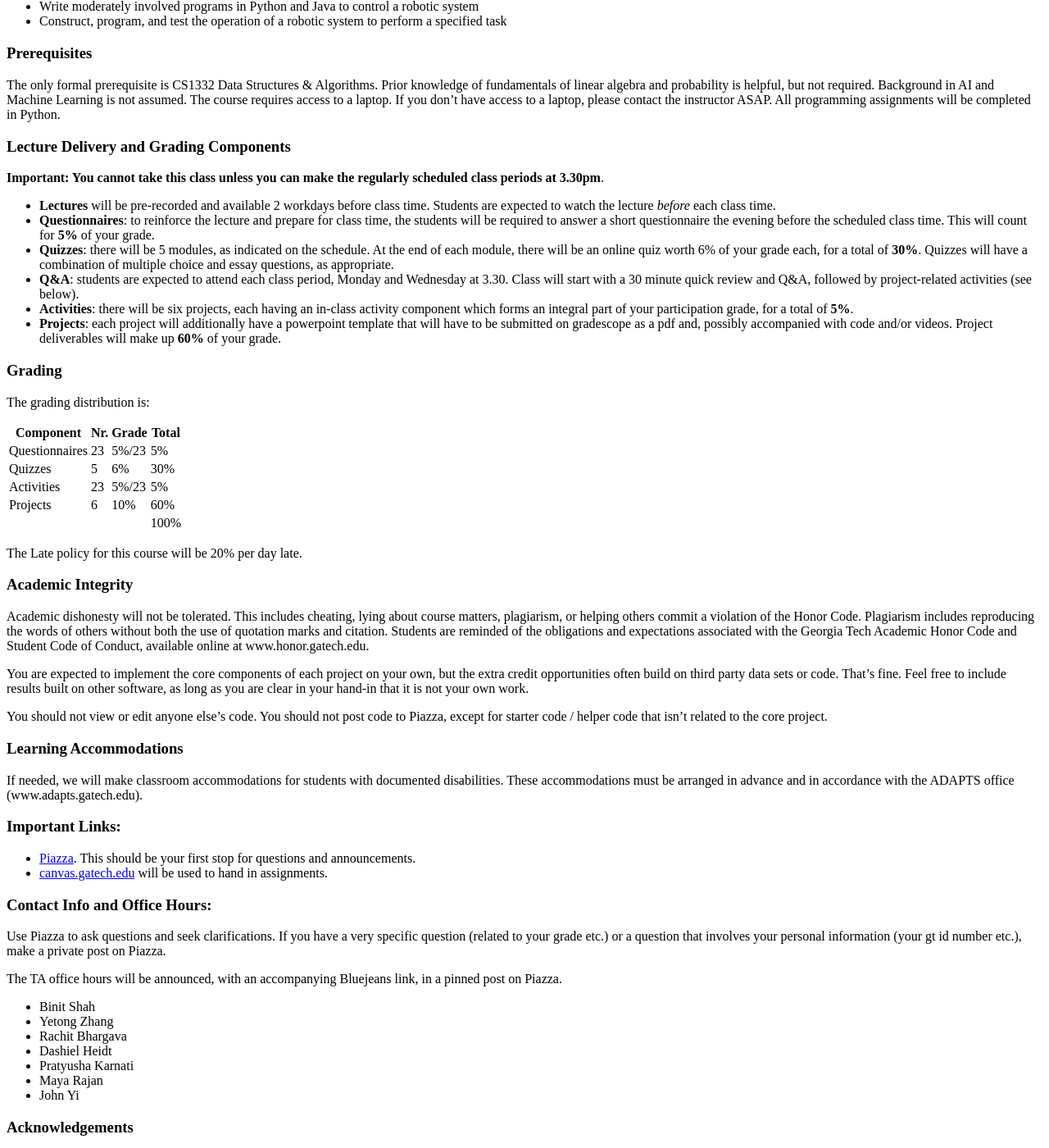
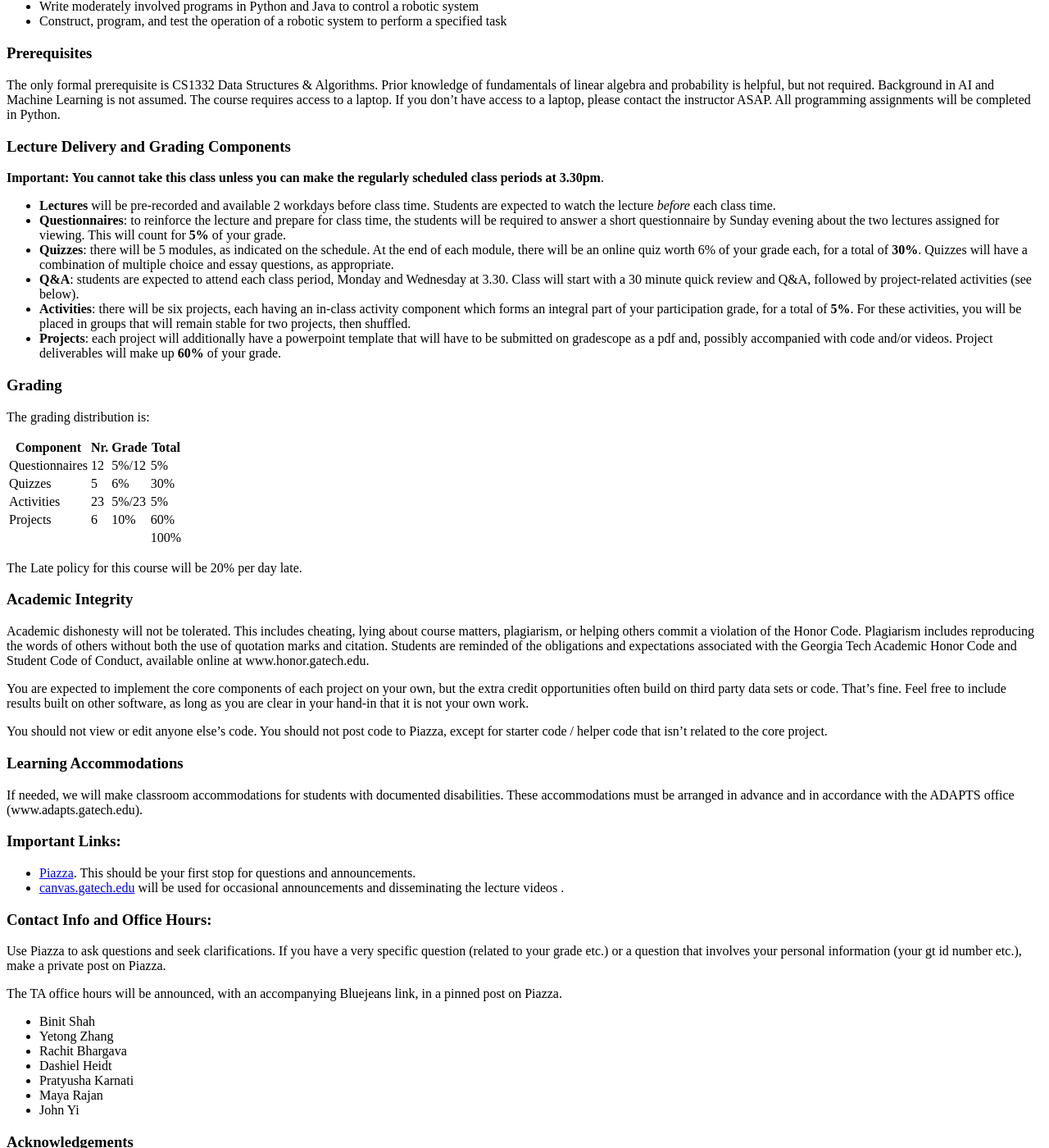
Before and after one commit to dellaert/22F-3630, a Jekyll site: the page built from syllabus.md, in a window 1280 px wide and 1400 px high, scrolled down 452 px. Shown: the whole window at 82% size. Built offline with Jekyll 4.4.1, drawn with Linux system fonts in a browser that asks for light colours.

Commit message:
Updated based on comments

```diff
--- a/syllabus.md
+++ b/syllabus.md
@@ -22,10 +22,10 @@ The course requires access to a laptop.  If you don’t have access to a laptop,
 **Important: You cannot take this class unless you can make the regularly scheduled class periods at 3.30pm**.
 
 - **Lectures** will be pre-recorded and available 2 workdays before class time. Students are expected to watch the lecture *before* each class time.
-- **Questionnaires**: to reinforce the lecture and prepare for class time, the students will be required to answer a short questionnaire the evening before the scheduled class time. This will count for **5%** of your grade.
+- **Questionnaires**: to reinforce the lecture and prepare for class time, the students will be required to answer a short questionnaire by Sunday evening about the two lectures assigned for viewing. This will count for **5%** of your grade.
 - **Quizzes**: there will be 5 modules, as indicated on the schedule. At the end of each module, there will be an online quiz worth 6% of your grade each, for a total of **30%**. Quizzes will have a combination of multiple choice and essay questions, as appropriate.
 - **Q&A**: students are expected to attend each class period, Monday and Wednesday at 3.30. Class will start with a 30 minute quick review and Q&A, followed by project-related activities (see below).
-- **Activities**: there will be six projects, each having an in-class activity component which forms an integral part of your participation grade, for a total of **5%**.
+- **Activities**: there will be six projects, each having an in-class activity component which forms an integral part of your participation grade, for a total of **5%**. For these activities, you will be placed in groups that will remain stable for two projects, then shuffled.
 - **Projects**: each project will additionally have a powerpoint template that will have to be submitted on gradescope as a pdf and, possibly accompanied with code and/or videos. Project deliverables will make up **60%** of your grade.
 
 ### Grading
@@ -33,7 +33,7 @@ The grading distribution is:
 
 | Component      | Nr. | Grade | Total |
 |----------------|-----|-------|-------|
-| Questionnaires | 23  | 5%/23 |   5%  |
+| Questionnaires | 12  | 5%/12 |   5%  |
 | Quizzes        | 5   | 6%    |  30%  |
 | Activities     | 23  | 5%/23 |   5%  |
 | Projects       | 6   | 10%   |  60%  |
@@ -53,7 +53,7 @@ If needed, we will make classroom accommodations for students with documented di
 
 ### Important Links:
 * [Piazza](https://piazza.com/class/kjt7ct7gaf52e1). This should be your first stop for questions and announcements.
-* [canvas.gatech.edu](https://canvas.gatech.edu/) will be used to hand in assignments.
+* [canvas.gatech.edu](https://canvas.gatech.edu/) will be used for occasional announcements and disseminating the lecture videos .
 
 ### Contact Info and Office Hours:
 Use Piazza to ask questions and seek clarifications. If you have a very specific question (related to your grade etc.) or a question that involves your personal information (your gt id number etc.), make a private post on Piazza.
```
